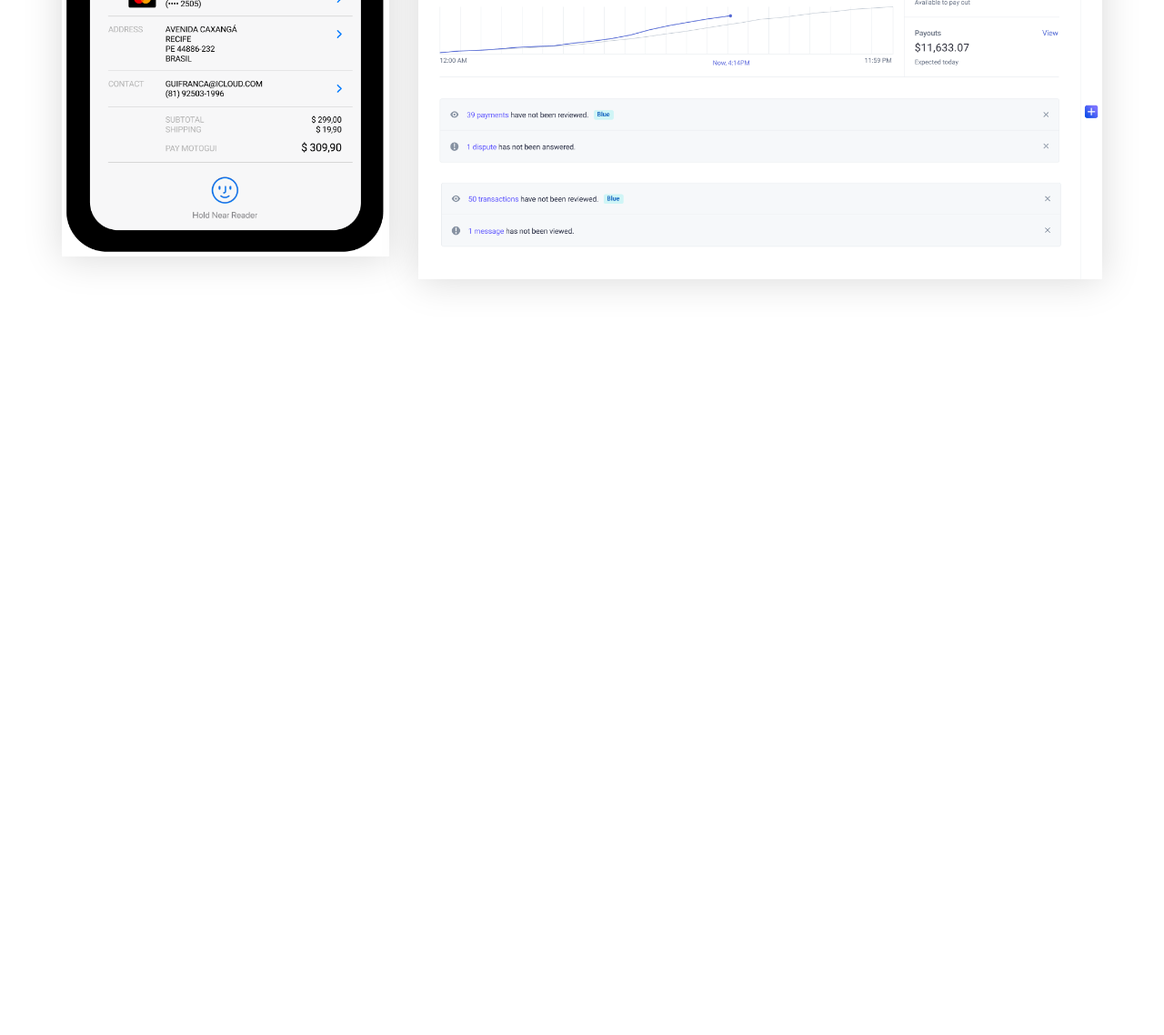
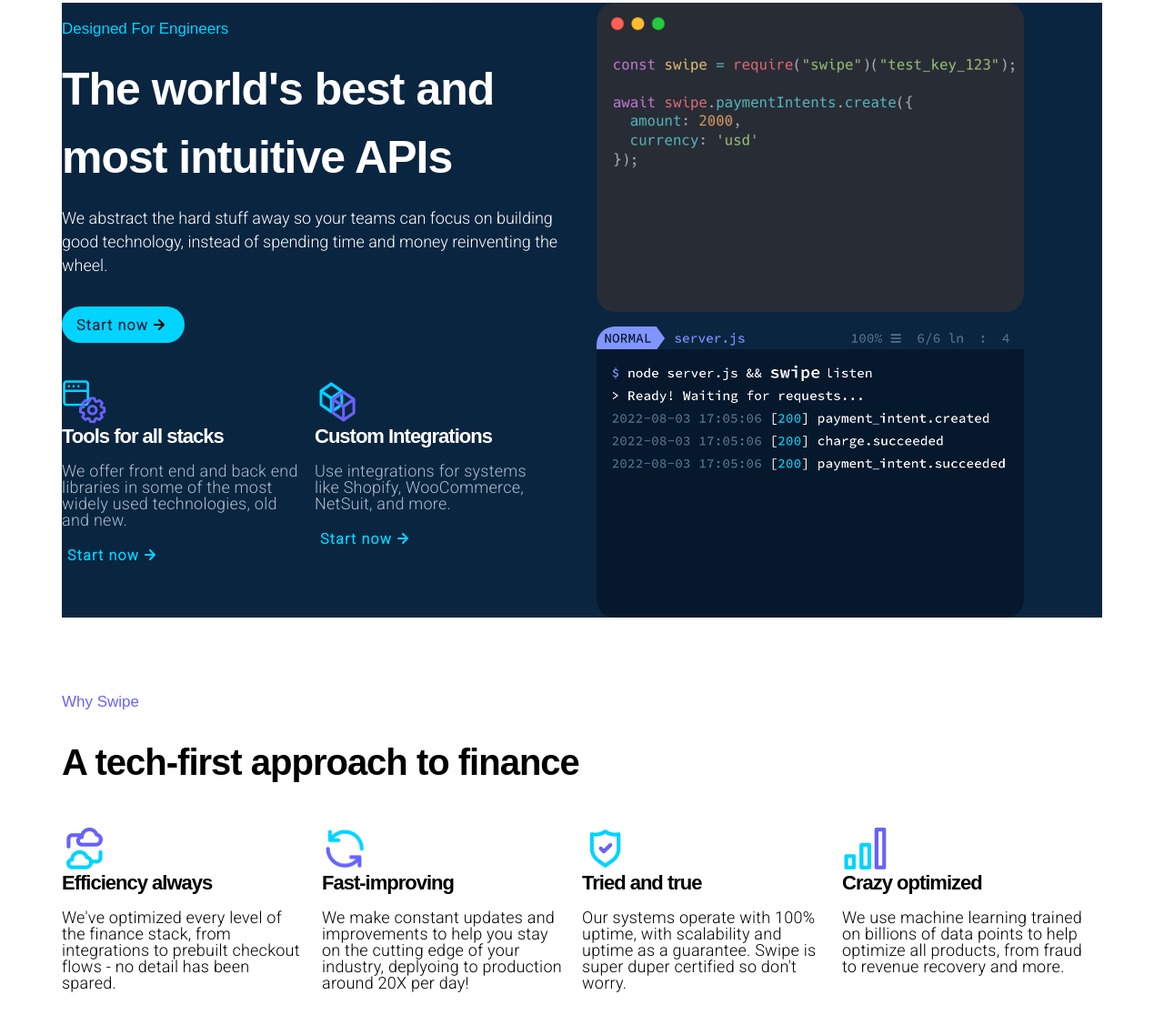
Before and after one commit to KingArthurChen/mega-swipe-project, a plain HTML site: page index.html in a window 1280 px wide. Shown: the part 2560-3698 px from the top of the page at 91% size. Before the commit the page ends 2963 px from the top, so only its background shows below. Drawn offline with Linux system fonts and the light colour scheme; a web font is replaced by a local one.

Commit message:
Finished integration section and added why section

```diff
--- a/index.css
+++ b/index.css
@@ -16,7 +16,7 @@
     --subtitle-height: 26px;
     --p-size: 18px;
     --p-height: 26px;
-    --secondary-text-size: 14px;
+    --secondary-text-size: 18px;
     --secondary-text-height: 18px;
     --button-size: 16px;
     --spacing-sm: 8px;
@@ -389,4 +389,63 @@
     box-shadow: var(--standard-box-shadow);
 }
 
-/* ENGINEER'S SECTION */
+/* INTEGRATIONS SECTION */
+.integrations-section {
+    color: var(--text-light);
+    background-color: var(--primary-accent);
+}
+
+.integrations-section .primary-button {
+    background-color: var(--blue-1);
+    color: var(--primary-accent);
+    margin: var(--spacing-md) 0 0 0;
+}
+
+.integrations-section .secondary-button {
+    color: var(--blue-1);
+}
+
+.integrations-section .primary-button:hover {
+    background-color: var(--bg-white);
+}
+
+.integrations-section .card-container {
+    display: flex;
+    margin: var(--spacing-lg) 0;
+}
+
+.integrations-section .card-container .card {
+    width: 50%;
+}
+
+#api-code {
+    max-width: 470px;
+    margin: 0 0 var(--spacing-md) 0;
+    border-radius: 20px;
+}
+
+#terminal-code {
+    max-width: 470px;
+    border-radius: 20px;
+}
+
+/* WHY SWIPE SECTION */
+.why-swipe-section .card-container {
+    display: flex;
+    margin: var(--spacing-lg) 0;
+}
+
+.why-swipe-section .card-container .card {
+    width: 25%;
+    padding: 0 var(--spacing-sm) 0 0;
+    margin: 0 var(--spacing-sm) 0 0;
+    box-sizing: border-box;
+}
+
+.why-swipe-section h2 {
+    font-size: var(--h3-size);
+}
+
+.why-swipe-section .secondary-text {
+    color: var(--text-dark);
+}
--- a/index.html
+++ b/index.html
@@ -92,6 +92,35 @@
                     Start now
                     <img src="assets/arrow-right-light.svg">
                 </button>
+            </div>
+        </div>
+
+        <div class="graphic-section">
+            <div class="section-container">
+                <div class="graphic-grid">
+                    <img id="credit-card" src="assets/credit-card.png" alt="Credit Card">
+                    <img id="slack" src="assets/slack-invoice.png" alt="Slack Invoice">
+                    <img id="phone" src="assets/phone.png" alt="Phone">
+                    <img id="dash" src="assets/dash.png" alt="Dashboard">
+                </div>
+            </div>
+        </div>
+
+        <!-- INTEGRATIONS SECTION -->
+        <div class="integrations-section">
+            <div class="section-container two-column">
+                <div class="left-column">
+                    <p class="subtitle2">Designed For Engineers</p>
+                    <h2>The world's best and most intuitive APIs</h2>
+                    <p>We abstract the hard stuff away so your teams can focus on
+                        building good technology,
+                        instead of spending time and money reinventing the wheel.
+                    </p>
+                    <button class="primary-button with-icon">
+                        Start now
+                        <img src="assets/arrow-right-dark.svg" alt="arrow-right">
+                    </button>
+
                     <div class="card-container">
                         <div class="card">
                             <img class="icon" src="assets/tools-icon.png" alt="Tools">
@@ -106,11 +135,10 @@
                             </button>
                         </div>
                         <div class="card">
-                        <img class="icon" src="assets/tools-icon.png" alt="Tools">
-                        <h3>Tools for all stacks</h3>
-                        <p class="secondary-text">We offer front end and back end
-                            libraries in some of the most widely
-                            used technologies, old and new.
+                            <img class="icon" src="assets/cube-icon.png" alt="Tools">
+                            <h3>Custom Integrations</h3>
+                            <p class="secondary-text">Use integrations for systems like
+                                Shopify, WooCommerce, NetSuit, and more.
                             </p>
                             <button class="secondary-button with-icon">
                                 Start now
@@ -119,20 +147,62 @@
                         </div>
                     </div>
                 </div>
-        </div>
-
-        <div class="graphic-section">
-            <div class="section-container">
-                <div class="graphic-grid">
-                    <img id="credit-card" src="assets/credit-card.png" alt="Credit Card">
-                    <img id="slack" src="assets/slack-invoice.png" alt="Slack Invoice">
-                    <img id="phone" src="assets/phone.png" alt="Phone">
-                    <img id="dash" src="assets/dash.png" alt="Dashboard">
+                <div class="right-column">
+                    <img id="api-code" src="assets/api-code.png" alt="API Code">
+                    <img id="terminal-code" src="assets/terminal-code.png" alt="Terminal Code">
                 </div>
             </div>
         </div>
     </main>
 
+
+    <!--WHY SWIP SECTION-->
+    <div class="why-swipe-section">
+        <div class="section-container">
+            <p class="subtitle">Why Swipe</p>
+            <h2>A tech-first approach to finance</h2>
+            <div class="card-container">
+                <div class="card">
+                    <img src="assets/cloud-icon.png" alt="cloud icon" class="icon">
+                    <h3>Efficiency always</h3>
+                    <p class="secondary-text">
+                        We've optimized every level of the finance stack, from
+                        integrations to prebuilt checkout
+                        flows - no detail has been spared.
+                    </p>
+                </div>
+                <div class="card">
+                    <img src="assets/cycle-icon.png" alt="cycle icon" class="icon">
+                    <h3>Fast-improving</h3>
+                    <p class="secondary-text">
+                        We make constant updates and improvements to help you stay
+                        on the cutting edge of your
+                        industry, deplyoing to production around 20X per day!
+                    </p>
+                </div>
+                <div class="card">
+                    <img src="assets/shield-icon.png" alt="shield icon" class="icon">
+                    <h3>Tried and true</h3>
+                    <p class="secondary-text">
+                        Our systems operate with 100% uptime,
+                        with scalability and uptime as a
+                        guarantee. Swipe is super duper
+                        certified so don't worry.</a>
+                    </p>
+                </div>
+                <div class="card">
+                    <img src="assets/bars-icon.png" alt="bars icon" class="icon">
+                    <h3>Crazy optimized</h3>
+                    <p class="secondary-text">
+                        We use machine learning trained on billions of data points
+                        to help optimize all products,
+                        from fraud to revenue recovery and more.
+                    </p>
+                </div>
+            </div>
+        </div>
+    </div>
+
     </div>
 </body>
 </html>
```
Lines whose indentation alone changed are shown as unchanged.
